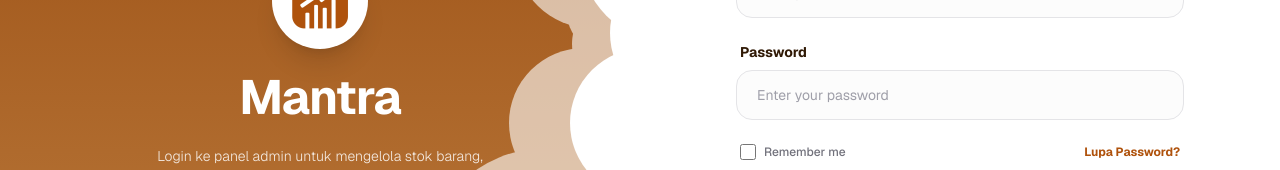
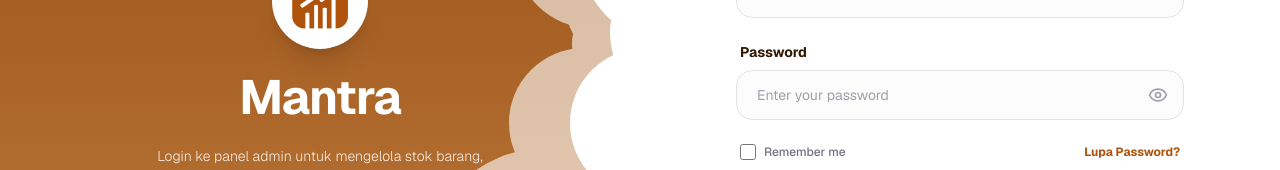
Before and after one commit to Mantra-Jaya-Jaya/mantra-admin-web, a Next.js app: page /login in a window 1280 px wide. Shown: the part 362-532 px from the top of the page. Built offline with nearby package versions, Linux system fonts and the light colour scheme; no server answers.

Commit message:
menambahkan show password di halaman login

```diff
--- a/app/(auth)/login/page.tsx
+++ b/app/(auth)/login/page.tsx
@@ -1,7 +1,7 @@
 "use client";
 import { useState } from "react";
 import { useRouter } from "next/navigation";
-import { Loader2 } from "lucide-react";
+import { Eye, EyeOff, Loader2 } from "lucide-react";
 import { motion, AnimatePresence, useMotionValue, useTransform } from "framer-motion";
 
 export default function LoginPage() {
@@ -10,6 +10,7 @@ export default function LoginPage() {
   const [loading, setLoading] = useState(false);
   const [errorMsg, setErrorMsg] = useState("");
   const [isSuccess, setIsSuccess] = useState(false);
+  const [showPassword, setShowPassword] = useState(false);
 
   // 🚀 LOGIKA PARALLAX (Bikin Awan Interaktif Ngikutin Mouse)
   const mouseX = useMotionValue(0);
@@ -195,14 +196,23 @@ export default function LoginPage() {
 
             <div className="flex flex-col gap-2">
               <label className="text-sm font-bold text-[#301905] ml-1">Password</label>
+              <div className="relative">
                 <input
-                type="password"
+                  type={showPassword ? "text" : "password"}
                   required
                   placeholder="Enter your password"
-                className="w-full border border-zinc-200 bg-zinc-50/50 rounded-2xl px-5 py-3.5 text-sm text-zinc-900 focus:outline-none focus:border-[#AF520C] focus:ring-4 focus:ring-[#AF520C]/10 transition-all placeholder:text-zinc-400"
+                  className="w-full border border-zinc-200 bg-zinc-50/50 rounded-2xl px-5 py-3.5 pr-12 text-sm text-zinc-900 focus:outline-none focus:border-[#AF520C] focus:ring-4 focus:ring-[#AF520C]/10 transition-all placeholder:text-zinc-400"
                   value={formData.password}
                   onChange={(e) => setFormData({ ...formData, password: e.target.value })}
                 />
+                <button
+                  type="button"
+                  onClick={() => setShowPassword(!showPassword)}
+                  className="absolute right-4 top-1/2 -translate-y-1/2 text-zinc-400 hover:text-zinc-600 transition-colors"
+                >
+                  {showPassword ? <EyeOff size={20} /> : <Eye size={20} />}
+                </button>
+              </div>
             </div>
 
             <div className="flex justify-between items-center px-1">
```
Lines whose indentation alone changed are shown as unchanged.
